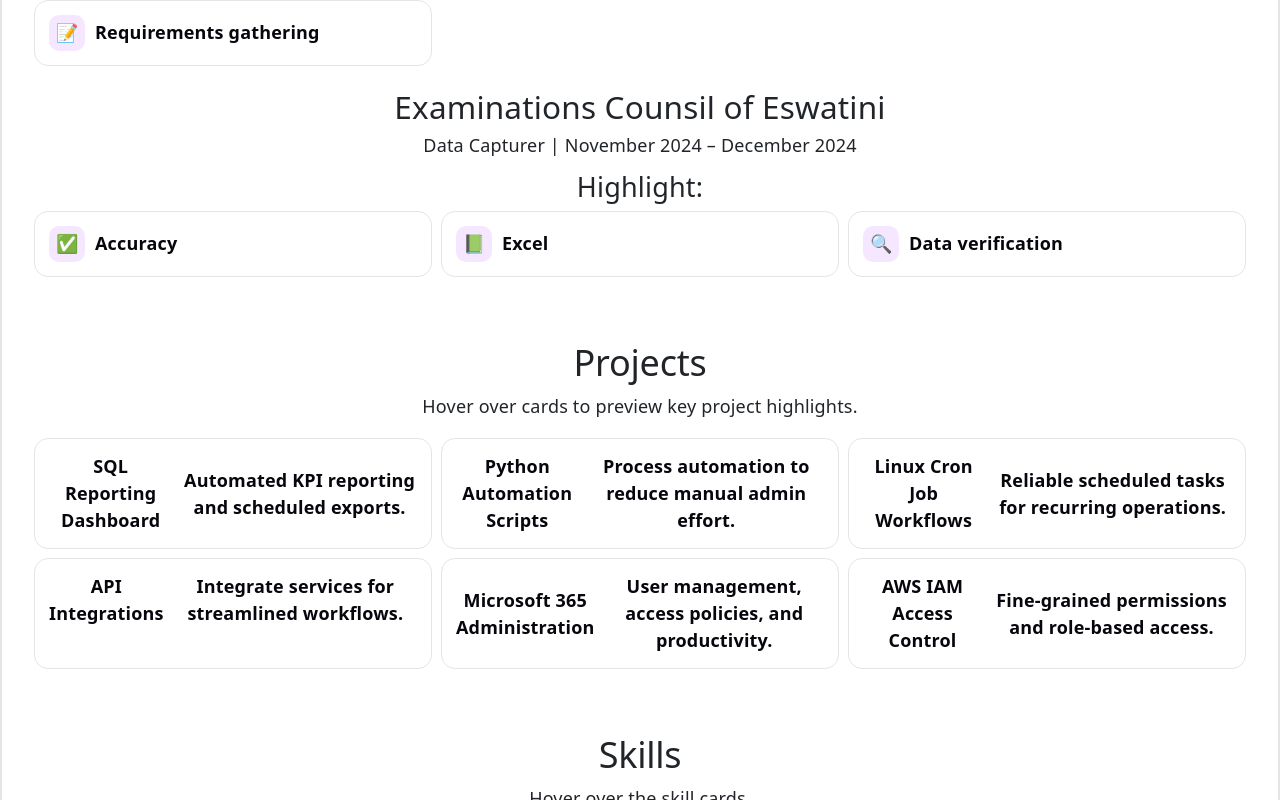
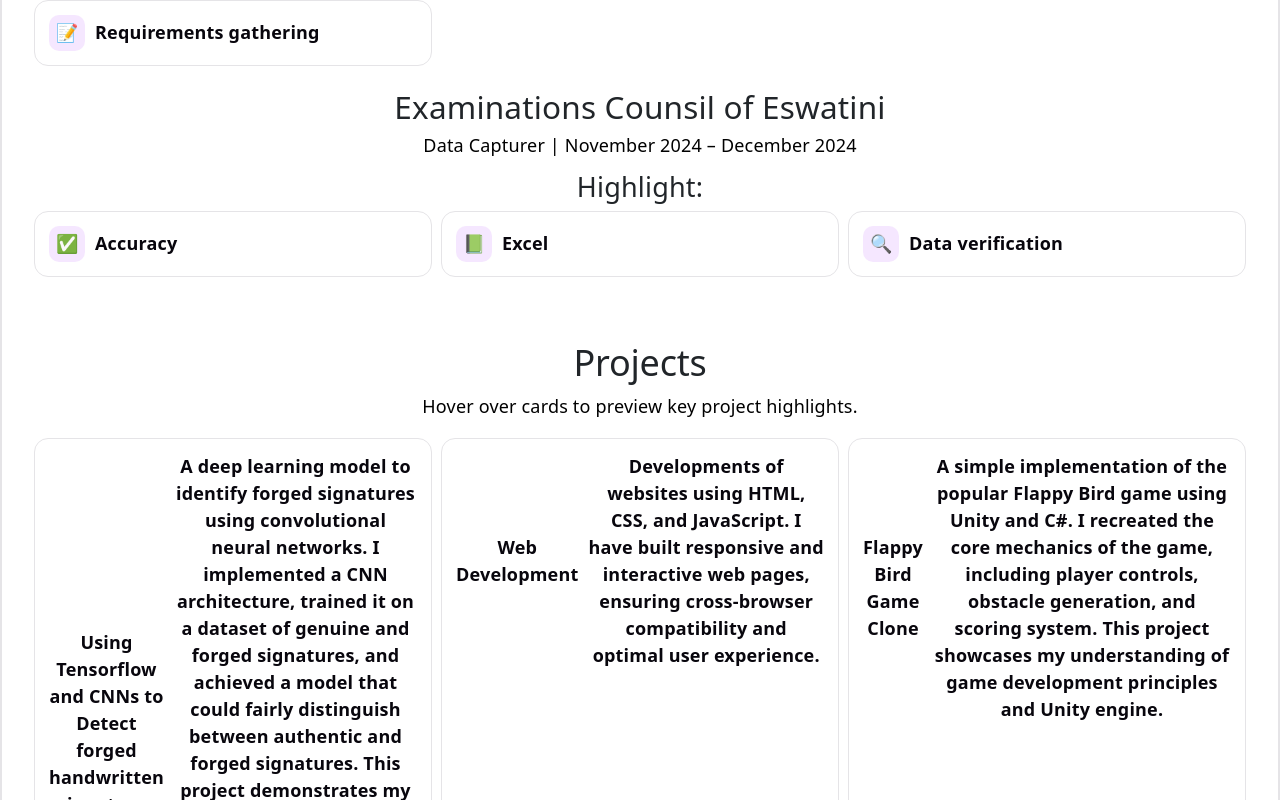
Before and after one commit to BiyelweDlamini/portfolio, a React (Vite) app in the folder portfolio/: page / in a window 1280 px wide. Shown: the part 1700-2500 px from the top of the page. Built offline with nearby package versions, Linux system fonts and the light colour scheme.

Commit message:
Updating Projects Section

```diff
--- a/portfolio/src/App.css
+++ b/portfolio/src/App.css
@@ -116,3 +116,7 @@
     text-align: left;
   }
 }
+
+p{
+  color: #000;
+}
--- a/portfolio/src/components/Projects.jsx
+++ b/portfolio/src/components/Projects.jsx
@@ -1,29 +1,22 @@
 export default function Projects() {
   const projects = [
     {
-      title: 'SQL Reporting Dashboard',
-      desc: 'Automated KPI reporting and scheduled exports.',
+      title: 'Using Tensorflow and CNNs to Detect forged handwritten signatures',
+      desc: 'A deep learning model to identify forged signatures using convolutional neural networks. I implemented a CNN architecture, trained it on a dataset of genuine and forged signatures, and achieved a model that could fairly distinguish between authentic and forged signatures. This project demonstrates my skills in machine learning, image processing, and model evaluation. It was my final year project for my BSc in Information Technology at the University of Eswatini.',
     },
     {
-      title: 'Python Automation Scripts',
-      desc: 'Process automation to reduce manual admin effort.',
+      title: 'Web Development',
+      desc: 'Developments of websites using HTML, CSS, and JavaScript. I have built responsive and interactive web pages, ensuring cross-browser compatibility and optimal user experience.',
     },
     {
-      title: 'Linux Cron Job Workflows',
-      desc: 'Reliable scheduled tasks for recurring operations.',
+      title: 'Flappy Bird Game Clone',
+      desc: 'A simple implementation of the popular Flappy Bird game using Unity and C#. I recreated the core mechanics of the game, including player controls, obstacle generation, and scoring system. This project showcases my understanding of game development principles and Unity engine.',
     },
     {
       title: 'API Integrations',
       desc: 'Integrate services for streamlined workflows.',
     },
-    {
-      title: 'Microsoft 365 Administration',
-      desc: 'User management, access policies, and productivity.',
-    },
-    {
-      title: 'AWS IAM Access Control',
-      desc: 'Fine-grained permissions and role-based access.',
-    },
+
   ]
 
   return (
```
